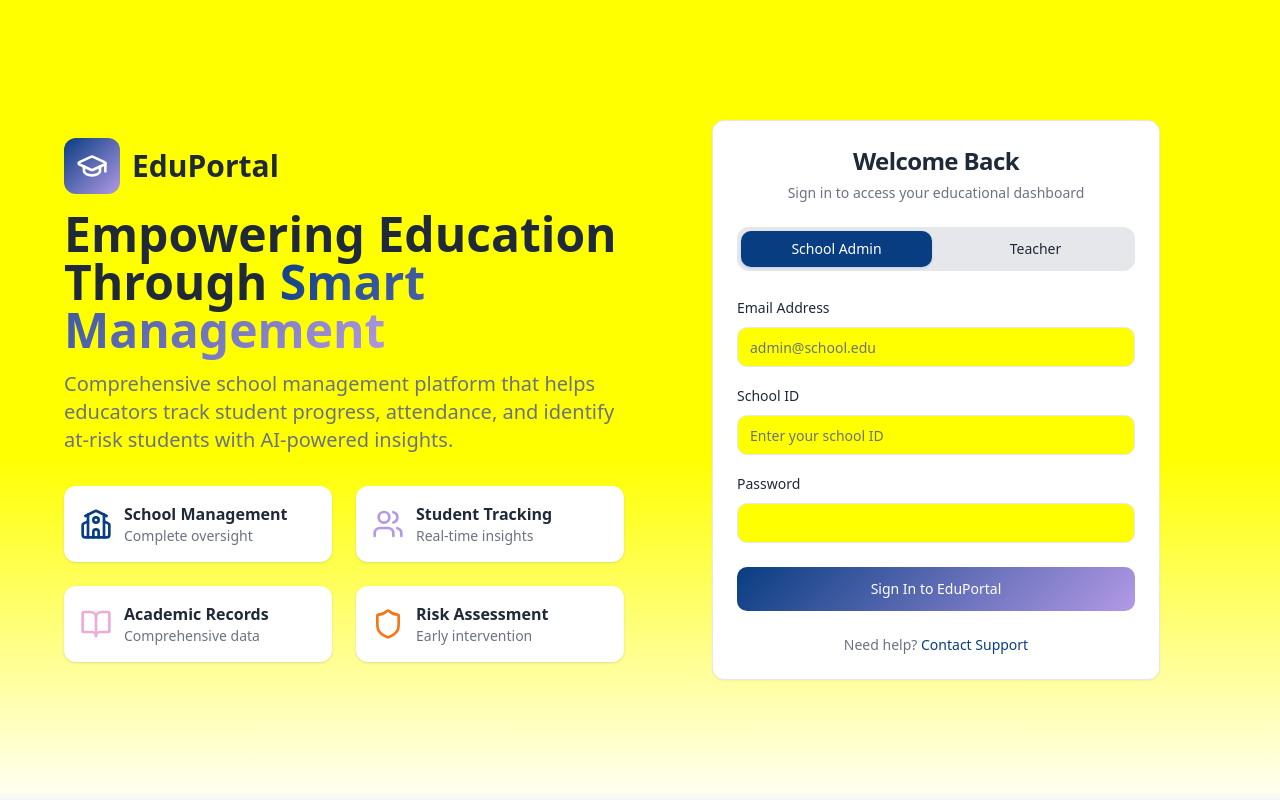
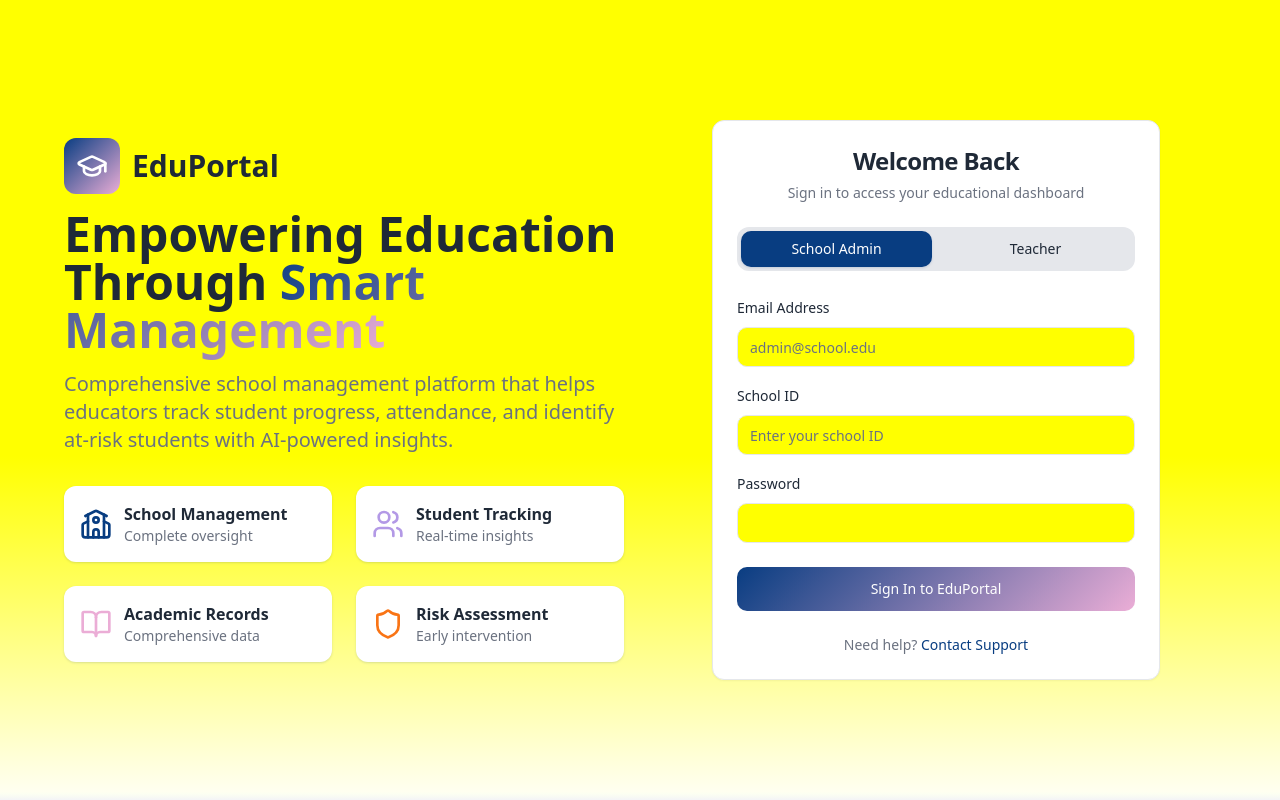
Before and after one commit to AgampreetKaur/school-bloom-22, a React (Vite) app: page / in a window 1280 px wide. Built offline with nearby package versions, Linux system fonts and the light colour scheme; the HTML template or start-up script is replaced by a standard one.

Commit message:
Update main page gradient

```diff
--- a/src/index.css
+++ b/src/index.css
@@ -53,7 +53,7 @@
     /* Educational Gradients */
     --gradient-primary: linear-gradient(135deg, hsl(var(--primary)), hsl(var(--primary-glow)));
     --gradient-success: linear-gradient(135deg, hsl(var(--secondary)), hsl(var(--secondary-glow)));
-    --gradient-hero: linear-gradient(135deg, hsl(var(--primary)) 0%, hsl(var(--secondary)) 100%);
+    --gradient-hero: linear-gradient(135deg, hsl(var(--primary)) 0%, hsl(var(--accent)) 100%);
     --gradient-subtle: linear-gradient(180deg, hsl(var(--background)), hsl(220 13% 96%));
 
     /* Professional Shadows */
```
